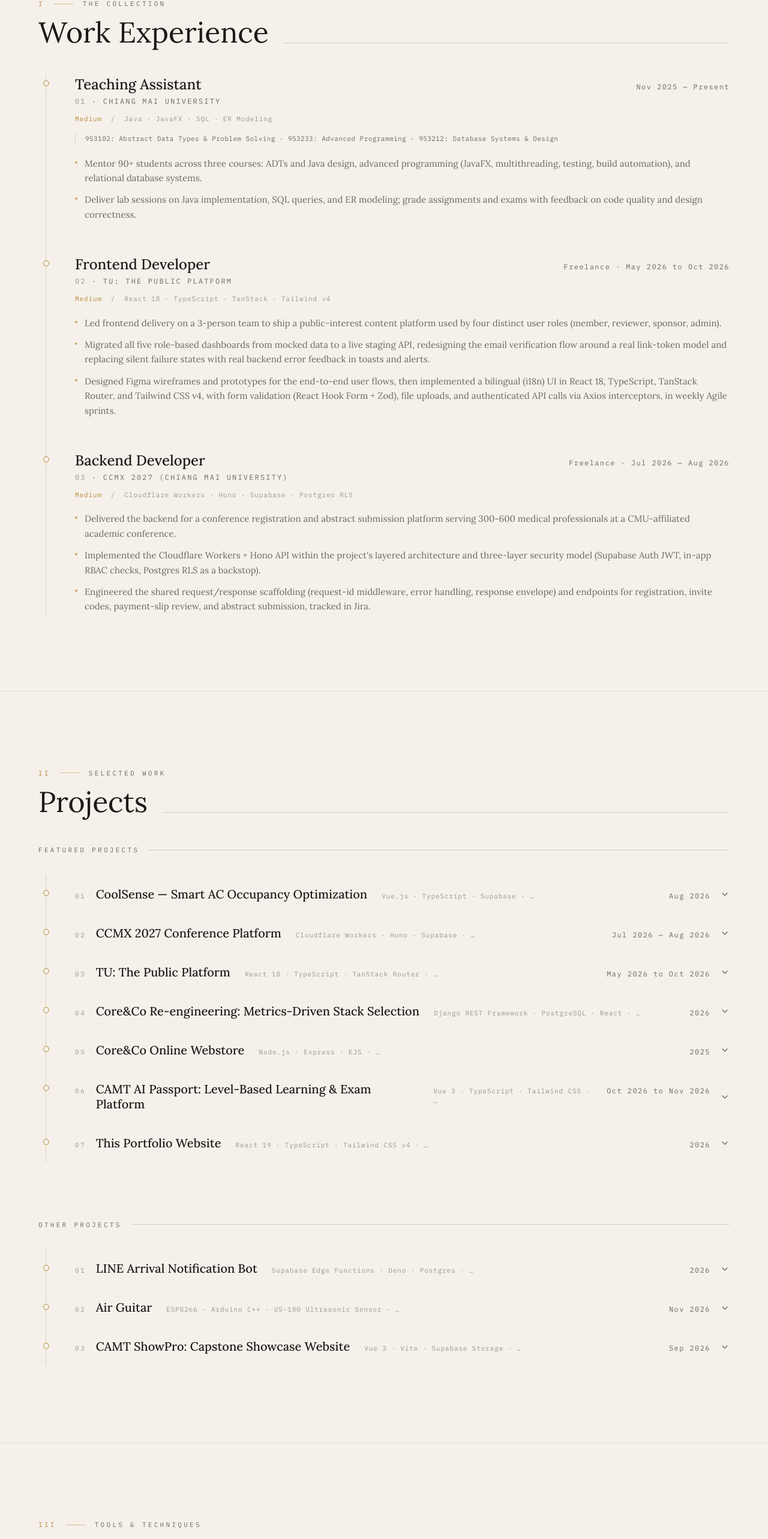
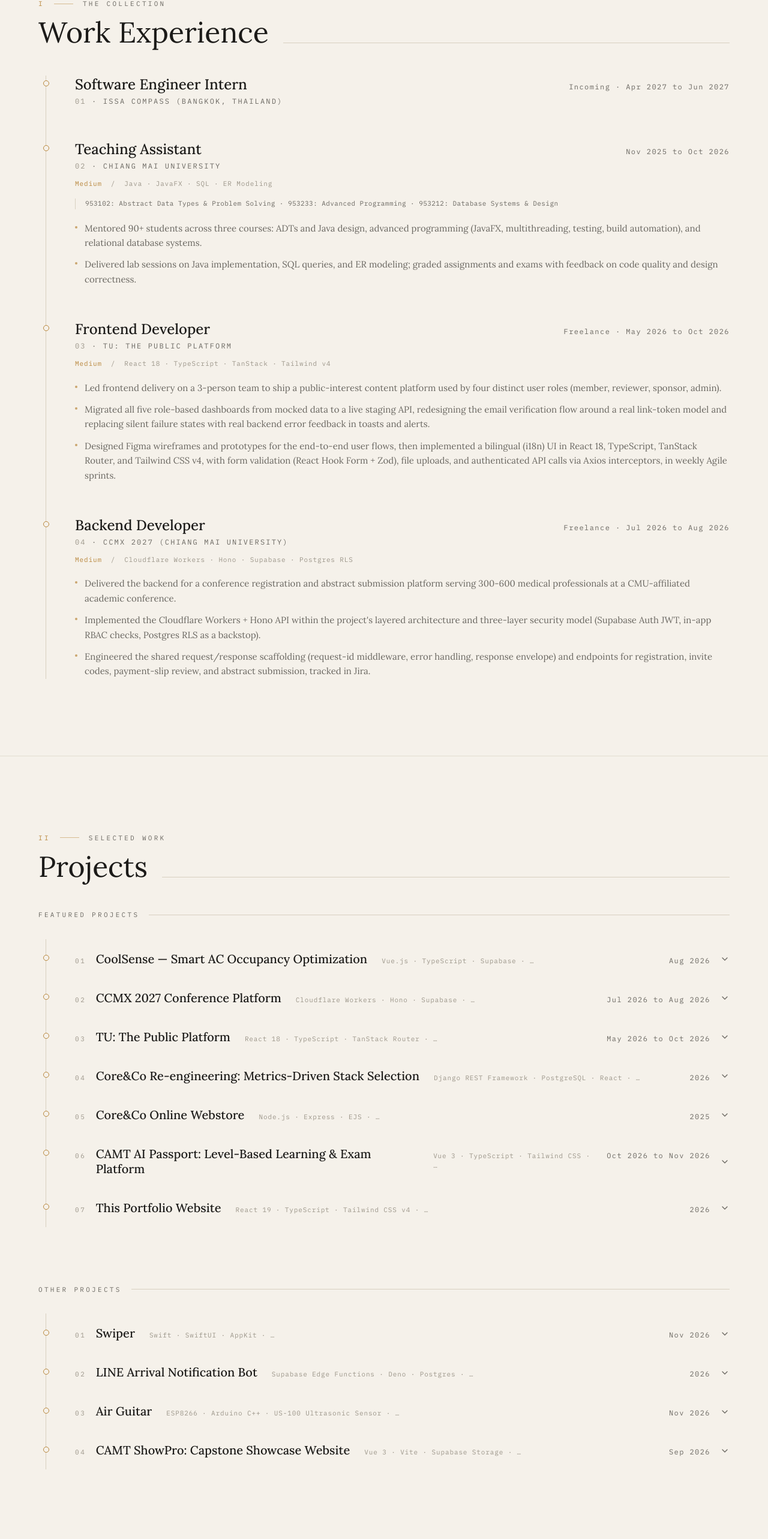
Before and after one commit to guykongthong/Portfolio_Website, a React (Vite) app: page / in a window 1280 px wide. Shown: the part 2038-4604 px from the top of the page at 60% size. Built offline with nearby package versions, Linux system fonts and the light colour scheme.

Commit message:
Add incoming Issa Compass internship, end TA role, add Swiper, use 'to' in date ranges

```diff
--- a/src/data/cv.ts
+++ b/src/data/cv.ts
@@ -102,7 +102,7 @@ export const profile = {
   name: { first: "Virawit", nick: "Guy", last: "Kongthong" },
   role: "Software Engineer",
   exhibitionTitle: "Selected Works",
-  years: "2024 — 2026",
+  years: "2024 to 2026",
   location: "Chiang Mai, Thailand",
   summary:
     "Third-year Software Engineering student at Chiang Mai University, most interested in everything " +
@@ -127,15 +127,21 @@ export const contacts: ContactLink[] = [
 
 export const experiences: Experience[] = [
   {
+    role: "Software Engineer Intern",
+    institution: "Issa Compass (Bangkok, Thailand)",
+    date: "Incoming · Apr 2027 to Jun 2027",
+    bullets: [],
+  },
+  {
     role: "Teaching Assistant",
     institution: "Chiang Mai University",
-    date: "Nov 2025 — Present",
+    date: "Nov 2025 to Oct 2026",
     context:
       "953102: Abstract Data Types & Problem Solving · 953233: Advanced Programming · 953212: Database Systems & Design",
     medium: "Java · JavaFX · SQL · ER Modeling",
     bullets: [
-      "Mentor 90+ students across three courses: ADTs and Java design, advanced programming (JavaFX, multithreading, testing, build automation), and relational database systems.",
-      "Deliver lab sessions on Java implementation, SQL queries, and ER modeling; grade assignments and exams with feedback on code quality and design correctness.",
+      "Mentored 90+ students across three courses: ADTs and Java design, advanced programming (JavaFX, multithreading, testing, build automation), and relational database systems.",
+      "Delivered lab sessions on Java implementation, SQL queries, and ER modeling; graded assignments and exams with feedback on code quality and design correctness.",
     ],
   },
   {
@@ -152,7 +158,7 @@ export const experiences: Experience[] = [
   {
     role: "Backend Developer",
     institution: "CCMX 2027 (Chiang Mai University)",
-    date: "Freelance · Jul 2026 — Aug 2026",
+    date: "Freelance · Jul 2026 to Aug 2026",
     medium: "Cloudflare Workers · Hono · Supabase · Postgres RLS",
     bullets: [
       "Delivered the backend for a conference registration and abstract submission platform serving 300-600 medical professionals at a CMU-affiliated academic conference.",
@@ -165,7 +171,7 @@ export const experiences: Experience[] = [
 export const education: EducationEntry[] = [
   {
     school: "B.Sc. Software Engineering, Chiang Mai University",
-    date: "2024 — Expected 2028",
+    date: "2024 to Expected 2028",
     detail: "College of Arts, Media and Technology · 3rd Year",
     coursework: [
       "Software Design & Architecture",
@@ -183,7 +189,7 @@ export const education: EducationEntry[] = [
   },
   {
     school: "Lanna International School of Thailand",
-    date: "2017 — 2024",
+    date: "2017 to 2024",
   },
 ];
 
@@ -214,7 +220,7 @@ export const projects: Project[] = [
     name: "CCMX 2027 Conference Platform",
     tag: "Freelance",
     institution: "Chiang Mai University",
-    date: "Jul 2026 — Aug 2026",
+    date: "Jul 2026 to Aug 2026",
     meta: "Freelance · Conference Registration & Abstract Submission Platform",
     stack: ["Cloudflare Workers", "Hono", "Supabase", "Postgres RLS"],
     liveHref: "https://ccmxcmu.com/",
@@ -315,6 +321,21 @@ export const projects: Project[] = [
 
 // Smaller projects, shown as a compact expandable list under the featured carousel.
 export const otherProjects: Project[] = [
+  {
+    name: "Swiper",
+    tag: "Personal",
+    date: "Nov 2026",
+    meta: "Personal · macOS Menu Bar App",
+    stack: ["Swift", "SwiftUI", "AppKit", "SwiftPM", "CGEventTap", "IOHIDEvent", "Swift Testing"],
+    liveHref: "https://github.com/guykongthong/swiper",
+    liveLabel: "View repo",
+    bullets: [
+      "Built a menu bar app that gives any two-button mouse the trackpad three-finger swipe: hold both buttons and move sideways to switch desktops, or up to open Mission Control, following the system natural-scrolling setting.",
+      "Designed the chord detector as a pure state machine behind a CGEventTap that holds back clicks until the gesture is clear, unit tested with Swift Testing, and synthesized Dock swipe events through IOHIDEvent with a health check that detects when the gesture stops working.",
+      "Applied my requirements and architecture coursework with an SRS, use cases, diagrams, ADRs, and a defect log in GitHub issues, and shipped an MIT-licensed build on GitHub Releases.",
+    ],
+    media: [],
+  },
   {
     name: "LINE Arrival Notification Bot",
     tag: "Personal",
```
